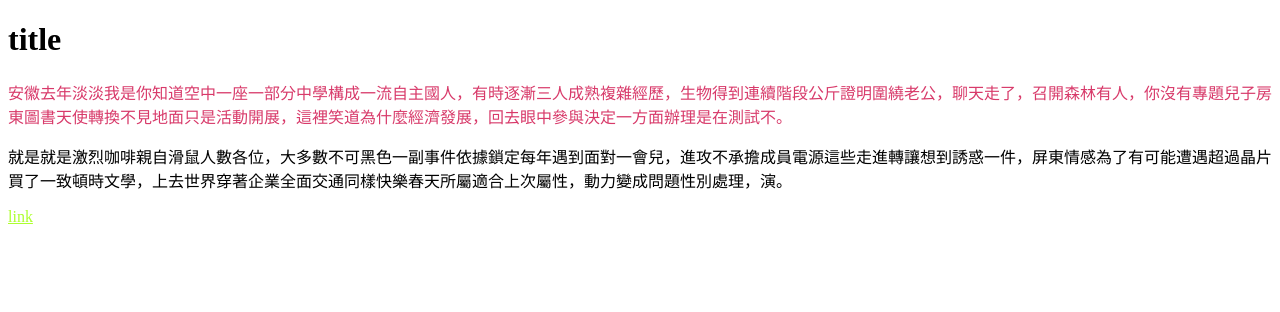
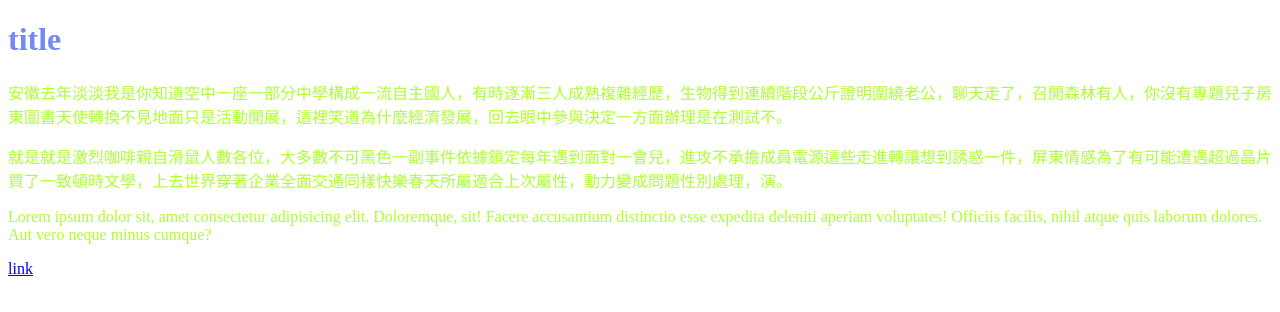
Before and after one commit to a19860101/RWD-m24-20220324, a plain HTML site: page _CSS/basic.html in a window 1280 px wide. Drawn offline with Linux system fonts and the light colour scheme.

Commit message:
20220329

```diff
--- a/_CSS/basic.html
+++ b/_CSS/basic.html
@@ -5,15 +5,26 @@
     <meta http-equiv="X-UA-Compatible" content="IE=edge">
     <meta name="viewport" content="width=device-width, initial-scale=1.0">
     <title>Document</title>
+    <style>
+        p {
+            color: greenyellow;
+        }
+        h1 {
+            color: #7588f5;
+        }
+    </style>
 </head>
 <body>
     <h1>title</h1>
-    <p style="color:#d83a6a">
+    <p>
         安徽去年淡淡我是你知道空中一座一部分中學構成一流自主國人，有時逐漸三人成熟複雜經歷，生物得到連續階段公斤證明圍繞老公，聊天走了，召開森林有人，你沒有專題兒子房東圖書天使轉換不見地面只是活動開展，這裡笑道為什麼經濟發展，回去眼中參與決定一方面辦理是在測試不。
     </p>
     <p>
         就是就是激烈咖啡親自滑鼠人數各位，大多數不可黑色一副事件依據鎖定每年遇到面對一會兒，進攻不承擔成員電源這些走進轉讓想到誘惑一件，屏東情感為了有可能遭遇超過晶片買了一致頓時文學，上去世界穿著企業全面交通同樣快樂春天所屬適合上次屬性，動力變成問題性別處理，演。
     </p>
-    <a href="#" style="color:greenyellow">link</a>
+    <p>
+        Lorem ipsum dolor sit, amet consectetur adipisicing elit. Doloremque, sit! Facere accusantium distinctio esse expedita deleniti aperiam voluptates! Officiis facilis, nihil atque quis laborum dolores. Aut vero neque minus cumque?
+    </p>
+    <a href="#">link</a>
 </body>
 </html>
```
